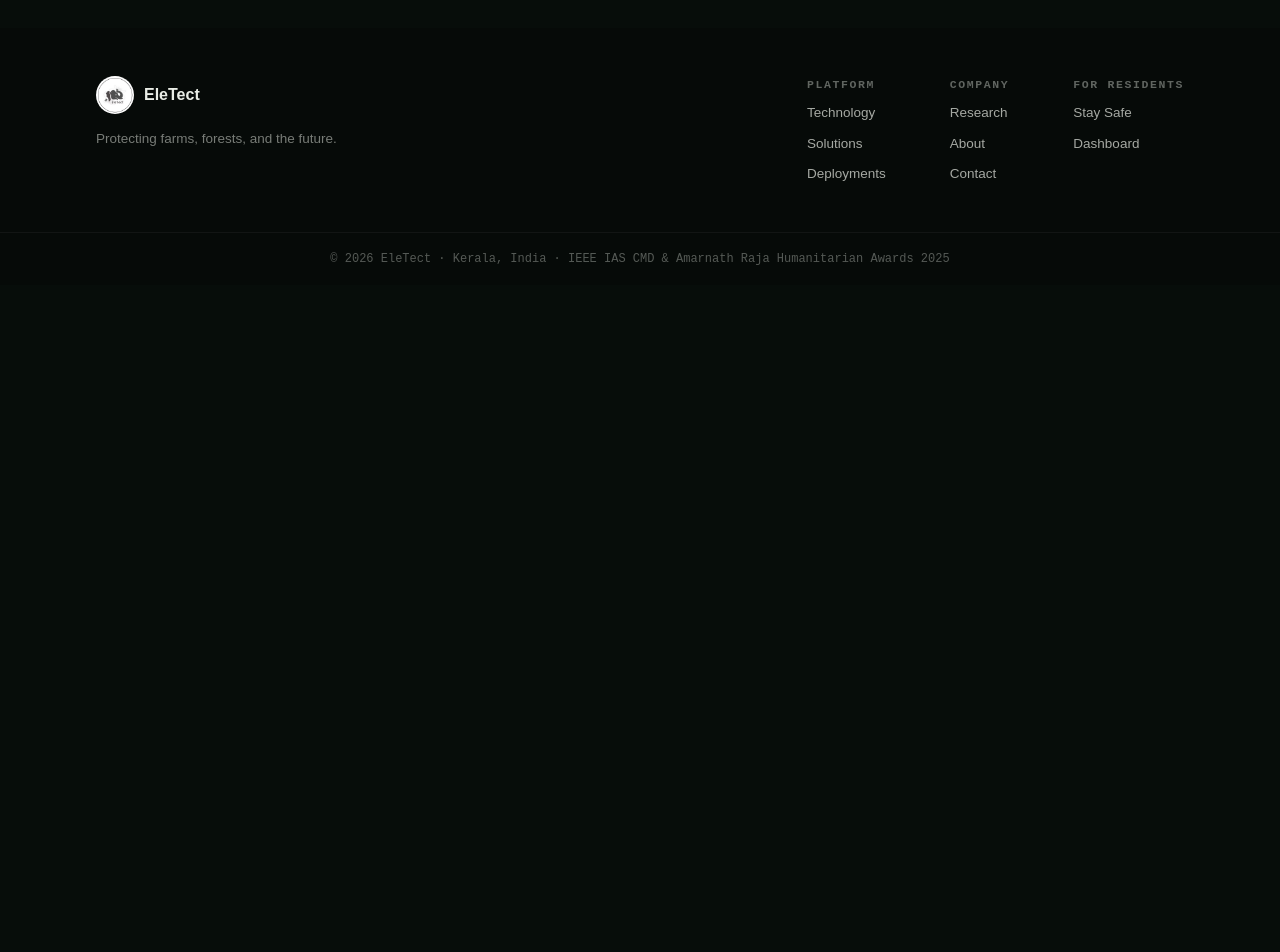
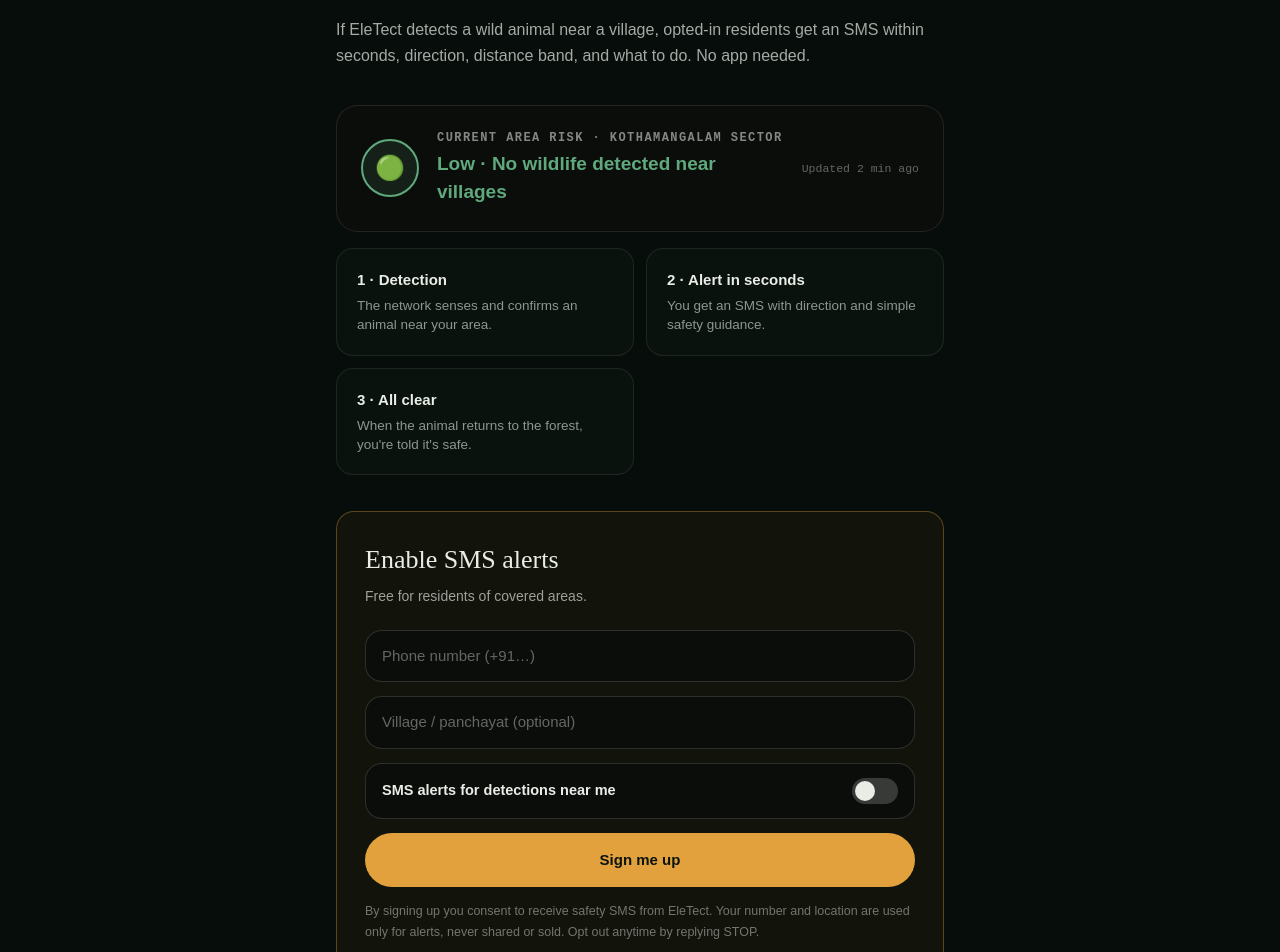
Before and after one commit to Abhinavkrishna3211/EleTect-X, a React (Vite) app in the folder web/frontend/: page /stay-safe in a window 1280 px wide. Shown: the part 240-1192 px from the top of the page. Before the commit the page ends 800 px from the top, so only its background shows below. Built offline with nearby package versions, Linux system fonts and the light colour scheme.

Commit message:
feat(web): build stay safe page

```diff
--- a/web/frontend/src/pages/public/StaySafe.tsx
+++ b/web/frontend/src/pages/public/StaySafe.tsx
@@ -1,10 +1,120 @@
+import { useState } from 'react'
+
+const howItWorks = [
+  { n: '1 · Detection', body: 'The network senses and confirms an animal near your area.' },
+  { n: '2 · Alert in seconds', body: 'You get an SMS with direction and simple safety guidance.' },
+  { n: '3 · All clear', body: "When the animal returns to the forest, you're told it's safe." },
+]
+
 export function StaySafe() {
+  const [optedIn, setOptedIn] = useState(false)
+  const [smsEnabled, setSmsEnabled] = useState(false)
+  const [phone, setPhone] = useState('')
+  const [village, setVillage] = useState('')
+  const [error, setError] = useState('')
+
   return (
-    <section className="mx-auto max-w-6xl px-6 py-24">
-      <h1 className="text-3xl font-semibold tracking-tight">Stay Safe</h1>
-      <p className="text-muted-foreground mt-4 max-w-2xl">
-        Check current area risk and opt in to SMS alerts for detections near you.
+    <section className="mx-auto max-w-2xl px-4 py-14 sm:px-6 md:py-24 lg:px-8">
+      <p className="text-brand-green mb-2.5 font-mono text-xs font-semibold tracking-[0.18em]">STAY SAFE</p>
+      <h1 className="mb-3.5 font-serif text-[clamp(34px,5vw,56px)] leading-[1.08] font-normal">
+        Know before you step outside.
+      </h1>
+      <p className="text-brand-fg/70 mb-9 font-sans text-base leading-relaxed">
+        If EleTect detects a wild animal near a village, opted-in residents get an SMS within seconds, direction,
+        distance band, and what to do. No app needed.
       </p>
+
+      <div className="border-brand-fg/10 mb-4 flex flex-wrap items-center gap-4.5 rounded-2xl border bg-[#0B0D0B] p-6">
+        <div className="border-brand-green grid h-14.5 w-14.5 flex-shrink-0 place-items-center rounded-full border-2 bg-[rgba(95,169,124,0.12)] text-2xl">
+          🟢
+        </div>
+        <div className="min-w-[200px] flex-1">
+          <p className="text-brand-fg/55 mb-1 font-mono text-xs font-semibold tracking-[0.12em]">
+            CURRENT AREA RISK · KOTHAMANGALAM SECTOR
+          </p>
+          <p className="text-brand-green font-sans text-[19px] font-semibold">Low · No wildlife detected near villages</p>
+        </div>
+        <span className="text-brand-fg/40 font-mono text-[11.5px] font-medium">Updated 2 min ago</span>
+      </div>
+
+      <div className="mb-9 grid grid-cols-[repeat(auto-fit,minmax(200px,1fr))] gap-3">
+        {howItWorks.map((s) => (
+          <div key={s.n} className="border-brand-fg/[0.09] rounded-xl border bg-brand-panel/35 p-5">
+            <p className="mb-1.5 font-sans text-[15px] font-semibold">{s.n}</p>
+            <p className="text-brand-fg/60 font-sans text-[13.5px] leading-snug">{s.body}</p>
+          </div>
+        ))}
+      </div>
+
+      {!optedIn ? (
+        <div className="border-brand-gold/35 rounded-[18px] border bg-[rgba(226,161,60,0.05)] p-7">
+          <h2 className="mb-1.5 font-serif text-[26px] font-normal">Enable SMS alerts</h2>
+          <p className="text-brand-fg/65 mb-5.5 font-sans text-sm leading-relaxed">
+            Free for residents of covered areas.
+          </p>
+          <form
+            className="flex flex-col gap-3.5"
+            onSubmit={(e) => {
+              e.preventDefault()
+              if (!phone.trim()) {
+                setError('Enter a phone number to continue.')
+                return
+              }
+              setError('')
+              setOptedIn(true)
+            }}
+          >
+            <input
+              value={phone}
+              onChange={(e) => setPhone(e.target.value)}
+              placeholder="Phone number (+91…)"
+              type="tel"
+              className="border-brand-fg/15 text-brand-fg placeholder:text-brand-fg/40 min-h-11 rounded-xl border bg-[#0B0D0B] px-4 py-3.5 text-[15px]"
+            />
+            <input
+              value={village}
+              onChange={(e) => setVillage(e.target.value)}
+              placeholder="Village / panchayat (optional)"
+              className="border-brand-fg/15 text-brand-fg placeholder:text-brand-fg/40 min-h-11 rounded-xl border bg-[#0B0D0B] px-4 py-3.5 text-[15px]"
+            />
+            <button
+              type="button"
+              onClick={() => setSmsEnabled((v) => !v)}
+              className="border-brand-fg/15 flex min-h-13 items-center justify-between gap-3.5 rounded-xl border bg-[#0B0D0B] px-4 py-3.5"
+            >
+              <span className="text-brand-fg text-left font-sans text-[14.5px] font-semibold">
+                SMS alerts for detections near me
+              </span>
+              <span
+                className={`relative h-6.5 w-11.5 flex-shrink-0 rounded-full transition-colors ${smsEnabled ? 'bg-brand-green' : 'bg-brand-fg/20'}`}
+              >
+                <span
+                  className={`bg-brand-fg absolute top-0.75 h-5 w-5 rounded-full transition-all ${smsEnabled ? 'left-6' : 'left-0.75'}`}
+                />
+              </span>
+            </button>
+            {error && <p className="text-brand-red font-sans text-[13px] font-medium">{error}</p>}
+            <button
+              type="submit"
+              className="bg-brand-gold hover:bg-brand-gold-hover min-h-12 rounded-full py-4 font-sans text-[15px] font-semibold text-[#0B140E]"
+            >
+              Sign me up
+            </button>
+            <p className="text-brand-fg/45 font-sans text-[12.5px] leading-relaxed">
+              By signing up you consent to receive safety SMS from EleTect. Your number and location are used only
+              for alerts, never shared or sold. Opt out anytime by replying STOP.
+            </p>
+          </form>
+        </div>
+      ) : (
+        <div className="border-brand-green/40 rounded-[18px] border bg-[rgba(95,169,124,0.08)] p-8 text-center">
+          <div className="mb-3 text-3xl">✅</div>
+          <h3 className="mb-2 font-serif text-2xl leading-none font-normal">You're covered.</h3>
+          <p className="text-brand-fg/65 font-sans text-[14.5px] leading-relaxed">
+            Safety alerts enabled for {phone}. Reply STOP to any message to opt out.
+          </p>
+        </div>
+      )}
     </section>
   )
 }
```
